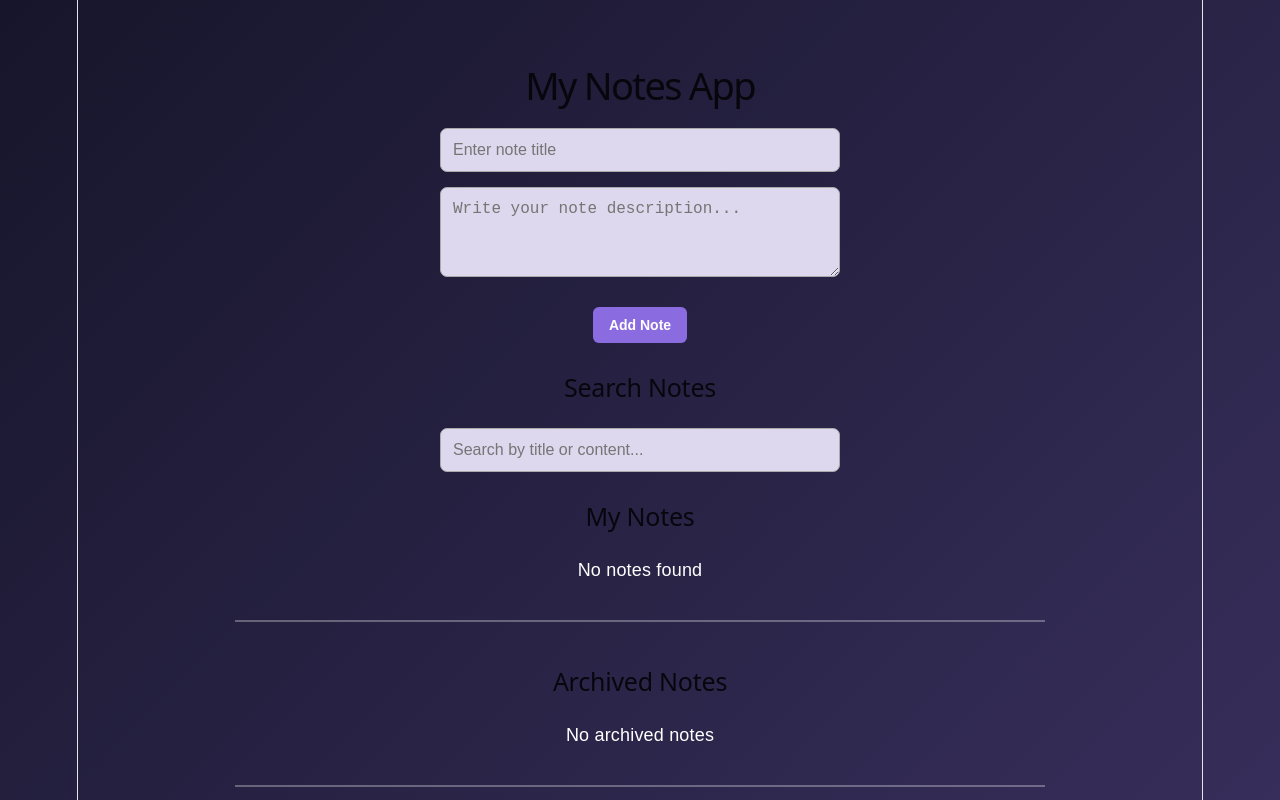
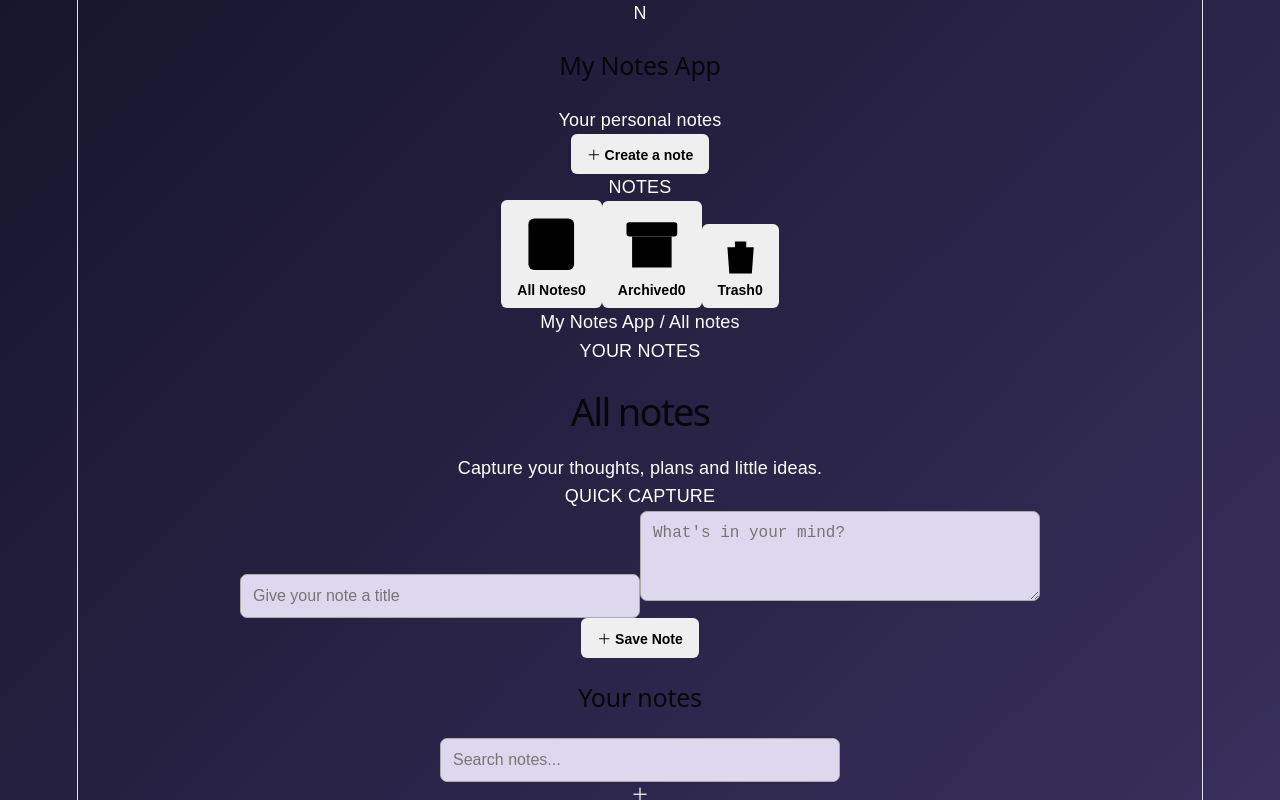
Before and after one commit to samrahuls2005-bit/notes-app, a React (Vite) app: page / in a window 1280 px wide. Shown: the top 800 px of the page. Built offline with nearby package versions, Linux system fonts and the light colour scheme.

Commit message:
Update App.jsx

```diff
--- a/App.jsx
+++ b/App.jsx
@@ -1,15 +1,46 @@
-import { useState, useEffect } from 'react'
+
+import { useEffect, useState } from 'react'
 import './App.css'
+
+function AllNotesIcon() {
+  return (
+    <svg viewBox="0 0 24 24" aria-hidden="true">
+      <rect x="4" y="3" width="16" height="18" rx="2" />
+      <path d="M8 3v18M12 8h5M12 12h5M12 16h5" />
+    </svg>
+  )
+}
+
+function ArchiveIcon() {
+  return (
+    <svg viewBox="0 0 24 24" aria-hidden="true">
+      <rect x="3" y="4" width="18" height="5" rx="1" />
+      <path d="M5 9v11h14V9M10 13h4" />
+    </svg>
+  )
+}
+
+function TrashIcon() {
+  return (
+    <svg viewBox="0 0 24 24" aria-hidden="true">
+      <path d="M4 7h16M10 11v6M14 11v6M5 7l1 14h12l1-14M9 7V4h6v3" />
+    </svg>
+  )
+}
 
 function App() {
   const [notes, setNotes] = useState(() => {
-    const savedNotes = localStorage.getItem('notes')
-    return savedNotes ? JSON.parse(savedNotes) : []
+    try {
+      return JSON.parse(localStorage.getItem('notes')) || []
+    } catch {
+      return []
+    }
   })
 
   const [title, setTitle] = useState('')
   const [content, setContent] = useState('')
   const [search, setSearch] = useState('')
+  const [activePage, setActivePage] = useState('all')
   const [editId, setEditId] = useState(null)
   const [selectedNote, setSelectedNote] = useState(null)
 
@@ -19,40 +50,44 @@ function App() {
 
   const addNote = () => {
     if (!title.trim() || !content.trim()) {
-      alert('Please enter title and description')
+      alert('Please enter a title and description.')
       return
     }
 
     if (editId !== null) {
-      setNotes(notes.map(note =>
+      setNotes(previous =>
+        previous.map(note =>
           note.id === editId
-          ? { ...note, title, content }
+            ? { ...note, title: title.trim(), content: content.trim() }
             : note
-      ))
+        )
+      )
       setEditId(null)
     } else {
-      const newNote = {
+      setNotes(previous => [
+        ...previous,
+        {
           id: Date.now(),
-        title,
-        content,
+          title: title.trim(),
+          content: content.trim(),
           pinned: false,
           archived: false,
           trashed: false
         }
-
-      setNotes([...notes, newNote])
+      ])
     }
 
     setTitle('')
     setContent('')
   }
 
-  const editNote = (note) => {
+  const editNote = note => {
     setTitle(note.title)
     setContent(note.content)
     setEditId(note.id)
     setSelectedNote(null)
-    window.scrollTo(0, 0)
+    setActivePage('all')
+    window.scrollTo({ top: 0, behavior: 'smooth' })
   }
 
   const cancelEdit = () => {
@@ -61,226 +96,309 @@ function App() {
     setContent('')
   }
 
-  const deleteNote = (id) => {
-    setNotes(notes.map(note =>
+  const moveToTrash = id => {
+    setNotes(previous =>
+      previous.map(note =>
         note.id === id
           ? { ...note, trashed: true, archived: false, pinned: false }
           : note
-    ))
+      )
+    )
+    setSelectedNote(null)
   }
 
-  const restoreTrash = (id) => {
-    setNotes(notes.map(note =>
-      note.id === id
-        ? { ...note, trashed: false }
-        : note
-    ))
+  const restoreTrash = id => {
+    setNotes(previous =>
+      previous.map(note =>
+        note.id === id ? { ...note, trashed: false } : note
+      )
+    )
   }
 
-  const permanentDelete = (id) => {
+  const permanentDelete = id => {
     if (window.confirm('Permanently delete this note?')) {
-      setNotes(notes.filter(note => note.id !== id))
+      setNotes(previous => previous.filter(note => note.id !== id))
+      setSelectedNote(null)
     }
   }
 
-  const togglePin = (id) => {
-    setNotes(notes.map(note =>
-      note.id === id
-        ? { ...note, pinned: !note.pinned }
-        : note
-    ))
+  const togglePin = id => {
+    setNotes(previous =>
+      previous.map(note =>
+        note.id === id ? { ...note, pinned: !note.pinned } : note
+      )
+    )
   }
 
-  const archiveNote = (id) => {
-    setNotes(notes.map(note =>
+  const archiveNote = id => {
+    setNotes(previous =>
+      previous.map(note =>
         note.id === id
           ? { ...note, archived: true, pinned: false }
           : note
-    ))
+      )
+    )
+    setSelectedNote(null)
   }
 
-  const restoreNote = (id) => {
-    setNotes(notes.map(note =>
-      note.id === id
-        ? { ...note, archived: false }
-        : note
-    ))
+  const restoreArchive = id => {
+    setNotes(previous =>
+      previous.map(note =>
+        note.id === id ? { ...note, archived: false } : note
+      )
+    )
   }
 
-  const filteredNotes = notes.filter(note =>
-    !note.archived &&
-    !note.trashed &&
-    (
+  const matchesSearch = note =>
     note.title.toLowerCase().includes(search.toLowerCase()) ||
     note.content.toLowerCase().includes(search.toLowerCase())
-    )
+
+  const allNotes = notes
+    .filter(note => !note.archived && !note.trashed && matchesSearch(note))
+    .sort((a, b) => Number(b.pinned) - Number(a.pinned))
+
+  const archivedNotes = notes.filter(
+    note => note.archived && !note.trashed && matchesSearch(note)
   )
 
-  const activeNotes = filteredNotes.sort(
-    (a, b) => Number(b.pinned) - Number(a.pinned)
+  const trashedNotes = notes.filter(
+    note => note.trashed && matchesSearch(note)
   )
 
-  const archivedNotes = notes.filter(note =>
-    note.archived && !note.trashed &&
-    (
-      note.title.toLowerCase().includes(search.toLowerCase()) ||
-      note.content.toLowerCase().includes(search.toLowerCase())
-    )
-  )
+  const visibleNotes =
+    activePage === 'archive'
+      ? archivedNotes
+      : activePage === 'trash'
+        ? trashedNotes
+        : allNotes
 
-  const trashedNotes = notes.filter(note => note.trashed)
+  const pageTitle =
+    activePage === 'archive'
+      ? 'Archived Notes'
+      : activePage === 'trash'
+        ? 'Trash'
+        : 'All notes'
 
-  if (selectedNote) {
-    const currentNote = notes.find(
-      note => note.id === selectedNote
-    )
+  const currentNote = notes.find(note => note.id === selectedNote)
 
-    if (currentNote) {
+  const startNewNote = () => {
+    setActivePage('all')
+    setSelectedNote(null)
+    setEditId(null)
+    setTitle('')
+    setContent('')
+    window.scrollTo({ top: 0, behavior: 'smooth' })
+  }
+
   return (
-        <div className="app">
-          <div className="full-note">
+    <div className="app-layout">
+
+      <aside className="sidebar">
+
+        <div className="brand">
+          <div className="brand-icon">N</div>
+          <div>
+            <h2>My Notes App</h2>
+            <p>Your personal notes</p>
+          </div>
+        </div>
+
+        <button className="create-button" onClick={startNewNote}>
+          <span>＋</span> Create a note
+        </button>
+
+        <div className="sidebar-heading">NOTES</div>
+
         <button
-              className="close-btn"
+          className={`nav-item ${activePage === 'all' ? 'active' : ''}`}
+          onClick={() => {
+            setActivePage('all')
+            setSelectedNote(null)
+          }}
+        >
+          <span className="nav-icon">
+            <AllNotesIcon />
+          </span>
+          <span>All Notes</span>
+          <span className="nav-count">
+            {notes.filter(n => !n.archived && !n.trashed).length}
+          </span>
+        </button>
+
+        <button
+          className={`nav-item ${activePage === 'archive' ? 'active' : ''}`}
+          onClick={() => {
+            setActivePage('archive')
+            setSelectedNote(null)
+          }}
+        >
+          <span className="nav-icon">
+            <ArchiveIcon />
+          </span>
+          <span>Archived</span>
+          <span className="nav-count">
+            {notes.filter(n => n.archived && !n.trashed).length}
+          </span>
+        </button>
+
+        <button
+          className={`nav-item ${activePage === 'trash' ? 'active' : ''}`}
+          onClick={() => {
+            setActivePage('trash')
+            setSelectedNote(null)
+          }}
+        >
+          <span className="nav-icon">
+            <TrashIcon />
+          </span>
+          <span>Trash</span>
+          <span className="nav-count">
+            {notes.filter(n => n.trashed).length}
+          </span>
+        </button>
+
+      </aside>
+
+      <main className="main-content">
+
+        <div className="topbar">
+          <p>My Notes App / {pageTitle}</p>
+        </div>
+
+        {currentNote ? (
+          <section className="detail-view">
+            <button
+              className="secondary-button"
               onClick={() => setSelectedNote(null)}
             >
-              Close
+              ← Back to notes
             </button>
 
             <h1>{currentNote.title}</h1>
+            <p className="detail-content">{currentNote.content}</p>
 
-            <p className="full-description">
-              {currentNote.content}
+            <div className="action-buttons">
+              {!currentNote.trashed && (
+                <>
+                  {!currentNote.archived && (
+                    <button className="edit-button" onClick={() => editNote(currentNote)}>
+                      Edit
+                    </button>
+                  )}
+                  <button
+                    className="archive-button"
+                    onClick={() =>
+                      currentNote.archived
+                        ? restoreArchive(currentNote.id)
+                        : archiveNote(currentNote.id)
+                    }
+                  >
+                    {currentNote.archived ? 'Restore' : 'Archive'}
+                  </button>
+                  <button
+                    className="delete-button"
+                    onClick={() => moveToTrash(currentNote.id)}
+                  >
+                    Move to Trash
+                  </button>
+                </>
+              )}
+
+              {currentNote.trashed && (
+                <>
+                  <button className="restore-button" onClick={() => restoreTrash(currentNote.id)}>
+                    Restore
+                  </button>
+                  <button className="delete-button" onClick={() => permanentDelete(currentNote.id)}>
+                    Permanently Delete
+                  </button>
+                </>
+              )}
+            </div>
+          </section>
+        ) : (
+          <>
+            <header className="page-header">
+              <div>
+                <p className="eyebrow">YOUR NOTES</p>
+                <h1>{pageTitle}</h1>
+                <p className="subtitle">
+                  {activePage === 'all'
+                    ? 'Capture your thoughts, plans and little ideas.'
+                    : activePage === 'archive'
+                      ? 'Your notes saved for later.'
+                      : 'Notes you have moved to trash.'}
                 </p>
               </div>
-        </div>
-      )
-    }
-  }
+            </header>
 
-  return (
-    <div className="app">
-
-      <h1>My Notes App</h1>
-
-      {/* Add Note Form */}
-
-      <div className="note-form">
+            {activePage === 'all' && (
+              <section className="capture-card">
+                <p className="card-label">
+                  {editId !== null ? 'EDIT NOTE' : 'QUICK CAPTURE'}
+                </p>
 
                 <input
+                  className="title-input"
                   type="text"
-          placeholder="Enter note title"
+                  placeholder="Give your note a title"
                   value={title}
-          onChange={(e) => setTitle(e.target.value)}
+                  onChange={e => setTitle(e.target.value)}
                 />
 
                 <textarea
-          placeholder="Write your note description..."
+                  className="content-input"
+                  placeholder="What's in your mind?"
                   value={content}
-          onChange={(e) => setContent(e.target.value)}
+                  onChange={e => setContent(e.target.value)}
                 />
 
-        <div className="button-group">
-          <button className="add-btn" onClick={addNote}>
-            {editId !== null ? 'Update Note' : 'Add Note'}
+                <div className="capture-actions">
+                  <button className="save-button" onClick={addNote}>
+                    {editId !== null ? 'Update Note' : '＋ Save Note'}
                   </button>
 
                   {editId !== null && (
-            <button className="cancel-btn" onClick={cancelEdit}>
+                    <button className="secondary-button" onClick={cancelEdit}>
                       Cancel
                     </button>
                   )}
                 </div>
+              </section>
+            )}
 
-      </div>
-
-      {/* Search */}
-
-      <div className="search-section">
-        <h2>Search Notes</h2>
+            <section className="notes-area">
+              <div className="notes-toolbar">
+                <h2>{activePage === 'all' ? 'Your notes' : pageTitle}</h2>
 
                 <input
-          type="text"
-          placeholder="Search by title or content..."
+                  className="search-input"
+                  type="search"
+                  placeholder="Search notes..."
                   value={search}
-          onChange={(e) => setSearch(e.target.value)}
+                  onChange={e => setSearch(e.target.value)}
                 />
               </div>
 
-      {/* My Notes */}
+              {visibleNotes.length > 0 ? (
+                <div className="notes-grid">
+                  {visibleNotes.map(note => (
+                    <article className="note-card" key={note.id}>
+                      <div className="note-card-top">
+                        <span className="note-tag">
+                          {note.trashed
+                            ? 'TRASH'
+                            : note.archived
+                              ? 'ARCHIVED'
+                              : note.pinned
+                                ? 'PINNED'
+                                : 'NOTE'}
+                        </span>
 
-      <section className="notes-section">
-
-        <h2>My Notes</h2>
-
-        <div className="notes-container">
-
-          {activeNotes.map(note => (
-
-            <div className="note" key={note.id}>
-
-              <h3>
-                {note.pinned ? '📌 ' : ''}
-                {note.title}
-              </h3>
-
-              <p
-                className="note-preview"
-                onClick={() => setSelectedNote(note.id)}
-                title="Click to read full description"
-              >
-                {note.content}
-              </p>
-
-              <p
-                className="read-more"
-                onClick={() => setSelectedNote(note.id)}
-              >
-                Read full note
-              </p>
-
-              <div className="button-group">
-
-                <button className="edit-btn"
-                  onClick={() => editNote(note)}>
-                  Edit
-                </button>
-
-                <button className="pin-btn"
-                  onClick={() => togglePin(note.id)}>
-                  {note.pinned ? 'Unpin' : 'Pin'}
-                </button>
-
-                <button className="archive-btn"
-                  onClick={() => archiveNote(note.id)}>
-                  Archive
-                </button>
-
-                <button className="trash-btn"
-                  onClick={() => deleteNote(note.id)}>
-                  Trash
-                </button>
-
+                        {note.pinned && !note.archived && !note.trashed && (
+                          <span className="pin-indicator">📌</span>
+                        )}
                       </div>
-
-            </div>
-
-          ))}
-
-        </div>
-
-        {activeNotes.length === 0 && <p>No notes found</p>}
-
-      </section>
-
-      {/* Archived Notes */}
-
-      <section className="archive-section">
-
-        <h2>Archived Notes</h2>
-
-        {archivedNotes.map(note => (
-
-          <div className="note" key={note.id}>
 
                       <h3>{note.title}</h3>
 
@@ -291,83 +409,84 @@ function App() {
                         {note.content}
                       </p>
 
-            <p
-              className="read-more"
+                      <button
+                        className="read-button"
                         onClick={() => setSelectedNote(note.id)}
                       >
-              Read full note
-            </p>
+                        Read full note →
+                      </button>
 
-            <div className="button-group">
+                      <div className="card-actions">
+                        {activePage === 'all' && (
+                          <>
+                            <button className="edit-button" onClick={() => editNote(note)}>
+                              Edit
+                            </button>
+                            <button className="pin-button" onClick={() => togglePin(note.id)}>
+                              {note.pinned ? 'Unpin' : 'Pin'}
+                            </button>
+                            <button className="archive-button" onClick={() => archiveNote(note.id)}>
+                              Archive
+                            </button>
+                            <button className="delete-button" onClick={() => moveToTrash(note.id)}>
+                              Trash
+                            </button>
+                          </>
+                        )}
 
-              <button className="restore-btn"
-                onClick={() => restoreNote(note.id)}>
+                        {activePage === 'archive' && (
+                          <>
+                            <button className="restore-button" onClick={() => restoreArchive(note.id)}>
                               Restore
                             </button>
-
-              <button className="trash-btn"
-                onClick={() => deleteNote(note.id)}>
+                            <button className="delete-button" onClick={() => moveToTrash(note.id)}>
                               Trash
                             </button>
+                          </>
+                        )}
 
-            </div>
-
-          </div>
-
-        ))}
-
-        {archivedNotes.length === 0 && <p>No archived notes</p>}
-
-      </section>
-
-      {/* Trash Section */}
-
-      <section className="trash-section">
-
-        <h2>Trash</h2>
-
-        {trashedNotes.map(note => (
-
-          <div className="note" key={note.id}>
-
-            <h3>{note.title}</h3>
-
-            <p
-              className="note-preview"
-              onClick={() => setSelectedNote(note.id)}
-            >
-              {note.content}
-            </p>
-
-            <p
-              className="read-more"
-              onClick={() => setSelectedNote(note.id)}
-            >
-              Read full note
-            </p>
-
-            <div className="button-group">
-
-              <button className="restore-btn"
-                onClick={() => restoreTrash(note.id)}>
+                        {activePage === 'trash' && (
+                          <>
+                            <button className="restore-button" onClick={() => restoreTrash(note.id)}>
                               Restore
                             </button>
+                            <button className="delete-button" onClick={() => permanentDelete(note.id)}>
+                              Delete permanently
+                            </button>
+                          </>
+                        )}
+                      </div>
+                    </article>
+                  ))}
+                </div>
+              ) : (
+                <div className="empty-state">
+                  <div className="empty-icon">
+                    {activePage === 'trash'
+                      ? '▤'
+                      : activePage === 'archive'
+                        ? '▣'
+                        : '＋'}
+                  </div>
+                  <h3>
+                    {activePage === 'trash'
+                      ? 'Your trash is empty'
+                      : activePage === 'archive'
+                        ? 'No archived notes yet'
+                        : 'A little space for big ideas.'}
+                  </h3>
+                  <p>
+                    {activePage === 'all'
+                      ? 'Create your first note and keep your thoughts organised.'
+                      : 'Your notes will appear here when you move them to this section.'}
+                  </p>
+                </div>
+              )}
+            </section>
+          </>
+        )}
 
-              <button className="trash-btn"
-                onClick={() => permanentDelete(note.id)}>
-                Permanently Delete
-              </button>
-
-            </div>
-
-          </div>
-
-        ))}
-
-        {trashedNotes.length === 0 && <p>Trash is empty</p>}
-
-      </section>
-
+      </main>
     </div>
   )
 }
```
Lines whose indentation alone changed are shown as unchanged.
